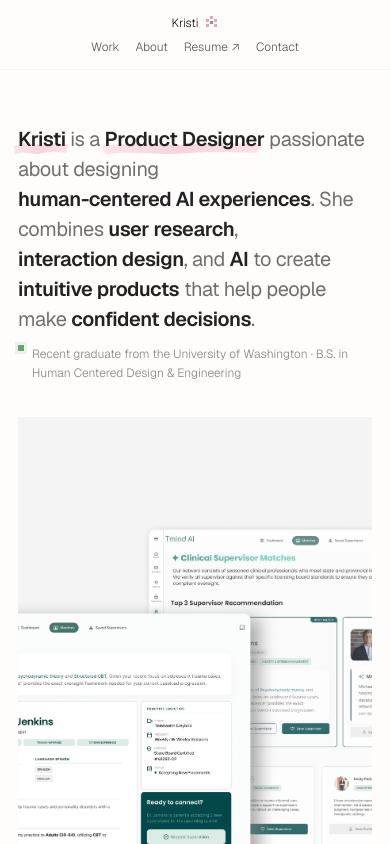
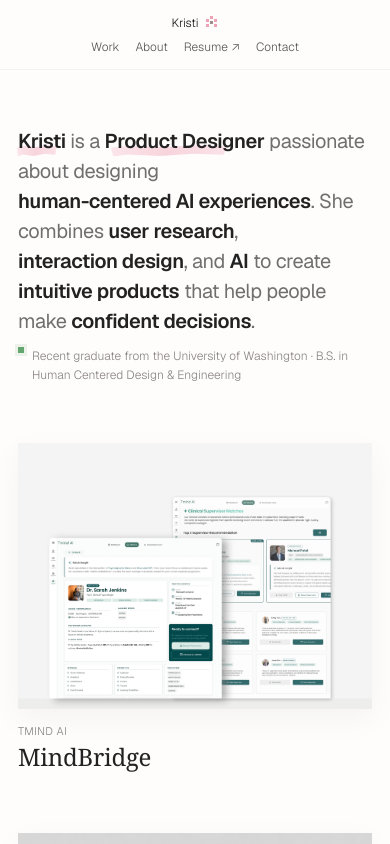
Before and after one commit to krisooti/Portfolio, a Next.js app: page / in a window 390 px wide. Shown: the top 844 px of the page. Built offline with nearby package versions, Linux system fonts and the light colour scheme; no server answers.

Commit message:
Redesign portfolio homepage layout

```diff
--- a/app/globals.css
+++ b/app/globals.css
@@ -261,22 +261,22 @@ html {
   transform: translateX(14px);
 }
 
-.intro-row {
-  display: grid;
-  width: min(100%, 860px);
-  grid-template-columns: minmax(0, 1fr) auto;
+.home-editorial {
+  display: grid;
+  width: min(100%, 1440px);
+  min-height: 100vh;
+  grid-template-columns: minmax(280px, 0.38fr) minmax(0, 0.62fr);
   align-items: start;
-  gap: clamp(22px, 4vw, 56px);
-}
-
-.home-center {
-  display: flex;
-  min-height: 100vh;
-  flex-direction: column;
-  align-items: center;
-  justify-content: center;
-  gap: clamp(34px, 5vw, 58px);
-  padding: 118px clamp(20px, 5vw, 64px) 74px;
+  gap: clamp(48px, 7vw, 112px);
+  margin: 0 auto;
+  padding: 124px clamp(24px, 5vw, 72px) 104px;
+}
+
+.bio-column {
+  position: sticky;
+  top: 100px;
+  height: fit-content;
+  padding-top: 2px;
 }
 
 .intro-block {
@@ -361,22 +361,17 @@ html {
   color: #d8849a;
 }
 
-.project-grid {
-  display: grid;
-  width: min(100%, 1320px);
-  min-height: clamp(620px, 68vh, 820px);
-  grid-template-columns: repeat(2, minmax(0, 1fr));
-  grid-auto-rows: minmax(0, 1fr);
-  gap: clamp(16px, 1.8vw, 24px);
-  align-self: center;
+.project-list {
+  display: grid;
+  min-width: 0;
+  gap: clamp(68px, 8vw, 112px);
 }
 
 .project-card {
   position: relative;
   display: grid;
-  grid-template-rows: minmax(0, 1fr) auto;
+  grid-template-rows: auto auto;
   gap: 15px;
-  overflow: hidden;
   border-radius: 0;
   background: transparent;
   box-shadow: none;
@@ -387,7 +382,7 @@ html {
 
 .project-card:hover,
 .project-card:focus-visible {
-  box-shadow: 0 16px 36px rgba(17, 17, 17, 0.075);
+  outline: none;
 }
 
 .project-card-header {
@@ -410,7 +405,7 @@ html {
   margin: 0;
   color: #222222;
   font-family: var(--font-editorial-serif);
-  font-size: clamp(20px, 1.7vw, 24px);
+  font-size: clamp(22px, 2.2vw, 28px);
   font-weight: 400;
   letter-spacing: -0.01em;
   line-height: 1.15;
@@ -420,8 +415,7 @@ html {
   position: relative;
   overflow: hidden;
   width: 100%;
-  height: 100%;
-  min-height: 260px;
+  aspect-ratio: 4 / 3;
   background: #eeeeee;
   box-shadow: 0 10px 30px rgba(17, 17, 17, 0.045);
   transition:
@@ -467,6 +461,7 @@ html {
 .project-card:hover .project-image,
 .project-card:focus-visible .project-image {
   box-shadow: 0 16px 38px rgba(17, 17, 17, 0.075);
+  transform: translateY(-4px);
 }
 
 .image-system span {
@@ -2499,15 +2494,10 @@ html {
     --space-2xl: 72px;
   }
 
-  .home-center {
-    min-height: auto;
-    padding-top: 124px;
-  }
-
-  .project-grid {
-    min-height: auto;
-    grid-template-columns: repeat(2, minmax(0, 1fr));
-    grid-auto-rows: minmax(360px, 44vw);
+  .home-editorial {
+    grid-template-columns: minmax(240px, 0.36fr) minmax(0, 0.64fr);
+    gap: clamp(32px, 5vw, 56px);
+    padding-top: 116px;
   }
 
   .case-study-shell {
@@ -2618,28 +2608,27 @@ html {
     font-size: 12px;
   }
 
-  .home-center {
-    align-items: stretch;
-    padding-right: 18px;
-    padding-left: 18px;
-  }
-
-  .intro-block {
-    text-align: left;
-  }
-
-  .intro-row {
+  .home-editorial {
     grid-template-columns: 1fr;
+    gap: 58px;
+    padding: 126px 18px 76px;
+  }
+
+  .bio-column {
+    position: static;
+    padding-top: 0;
   }
 
   .intro-status {
     align-items: flex-start;
   }
 
-  .project-grid {
-    grid-template-columns: 1fr;
-    grid-auto-rows: minmax(420px, 72vh);
-    gap: 22px;
+  .project-list {
+    gap: 62px;
+  }
+
+  .project-card-header h2 {
+    font-size: 24px;
   }
 
   .about-page {
--- a/app/page.tsx
+++ b/app/page.tsx
@@ -73,8 +73,8 @@ export default function Home() {
         </nav>
       </header>
 
-      <section className="home-center" id="work" aria-labelledby="intro-title">
-        <div className="intro-row">
+      <section className="home-editorial" id="work" aria-labelledby="intro-title">
+        <aside className="bio-column">
           <div className="intro-block">
             <h1 id="intro-title">
               <HighlightText className="intro-emphasis" persistent>
@@ -113,8 +113,8 @@ export default function Home() {
               Centered Design &amp; Engineering
             </p>
           </div>
-        </div>
-        <div className="project-grid" aria-label="Featured projects">
+        </aside>
+        <div className="project-list" aria-label="Featured projects">
           {featuredProjects.map((project) => (
             <ProjectCard key={project.slug} project={project} />
           ))}
```
